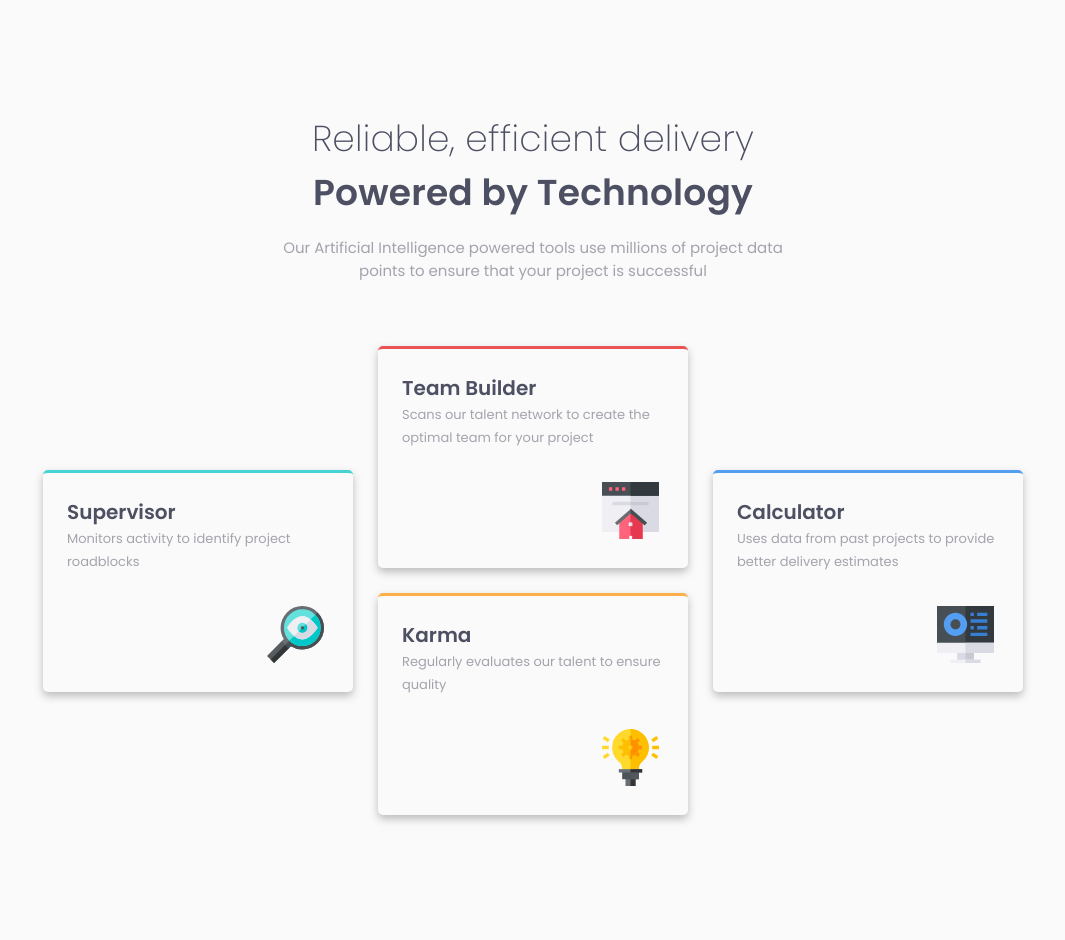
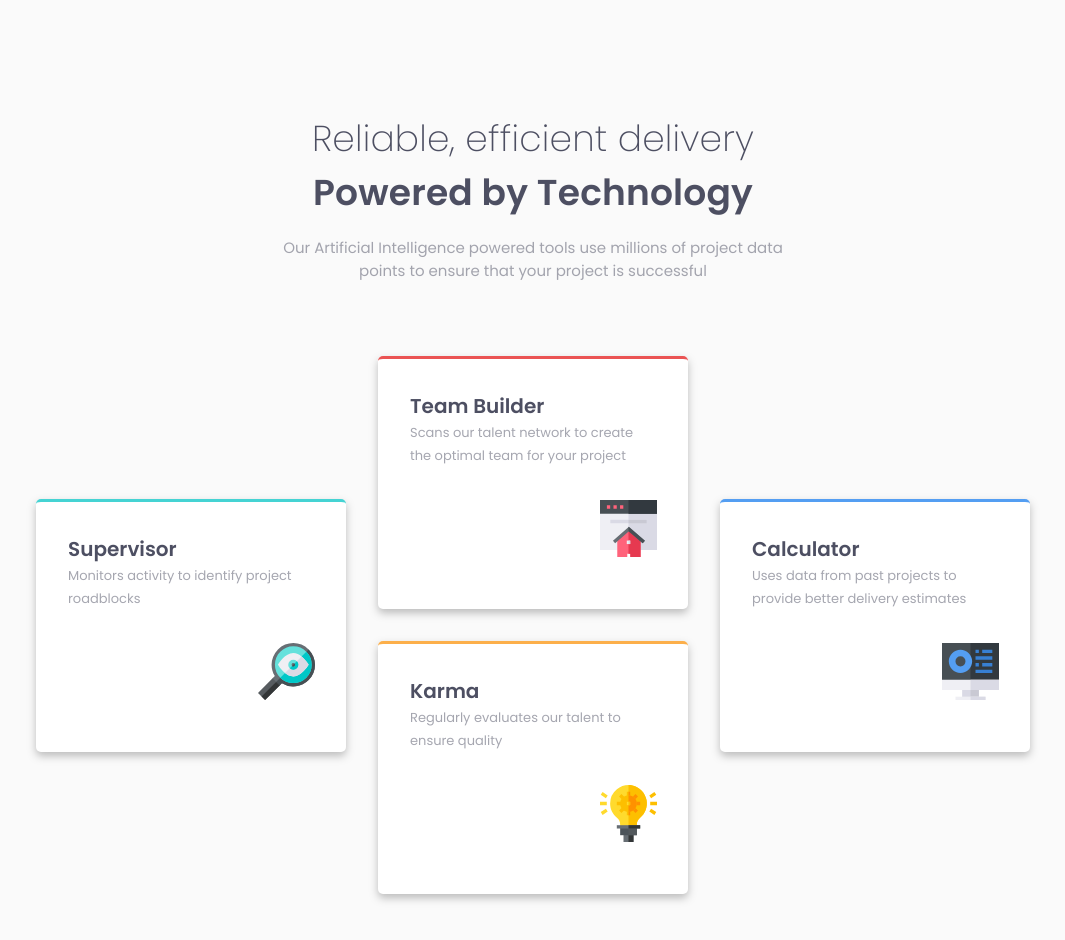
Before and after one commit to ExtendoGH/FM-Four-Card, a plain HTML site: page index.html in a window 1280 px wide. Shown: the whole page, without its empty margins (107-1172 px from the left). Before the commit the page ends 847 px from the top, so only its background shows below. Drawn offline with Linux system fonts and the light colour scheme.

Commit message:
Update style.css

```diff
--- a/style.css
+++ b/style.css
@@ -10,6 +10,7 @@
     --VeryDarkBlue: #4c4e61;
     --GrayishBlue: #a3a5ae;
     --VeryLightGray: #fafafa;
+    --White: #fff;
     --text-dark: #4D4F62;
     --text-light: #fafafa;
     --font-extra-light: 200;
@@ -44,17 +45,17 @@ html {
 
 body {
     font-family: "Poppins", sans-serif;
-    padding: 3.2rem;
+    padding: 5.6rem 3rem;
     color: var(--text-dark);
     background-color: #fafafa;
 }
 
-.cards__container {
-    margin-top: 8.5rem;
-}
+/* .cards__container {
+    margin-top: 7rem;
+} */
 
 .cards__textbox {
-    margin-bottom: 7.6rem;
+    margin-bottom: 6rem;
     text-align: center;
 }
 
@@ -80,6 +81,7 @@ body {
 .cards__description {
     font-size: 1.5rem;
     margin-top: 1.6rem;
+    font-weight: var(--font-regular);
 }
 
 .cards__description,
@@ -98,14 +100,14 @@ body {
     flex-direction: column;
     align-items: center;
     justify-content: center;
-    gap: 2.5rem;
+    gap: 3.2rem;
 }
 
 .card__item {
+    background-color: var(--White);
     max-width: 31rem;
-    padding: 2.4rem;
+    padding: 3.2rem 3.2rem 4.7rem 3.2rem;
     border-radius: 5px;
-    background: var(--text-light);
     filter: drop-shadow(0px 4px 4px rgba(0, 0, 0, 0.25));
 }
 
@@ -129,14 +131,14 @@ body {
     width: 5.7rem;
     height: 5.7rem;
     margin-top: 3.3rem;
-    margin-left: 20rem;
+    margin-left: 19rem;
 }
 
 /* DESKTOP FOUR CARDS GRID */
 
 @media (min-width: 1200px) {
     .cards__textbox {
-        margin: 6.4rem auto 6.4rem auto;
+        margin: 5.6rem auto 7.4rem auto;
         max-width: 54rem;
     }
 
@@ -144,8 +146,8 @@ body {
         font-size: 3.6rem;
     }
 
-    .cards__container {
-        margin-top: 8rem;
+    .card__item {
+        width: 350px;
     }
 
     .card__items {
```
